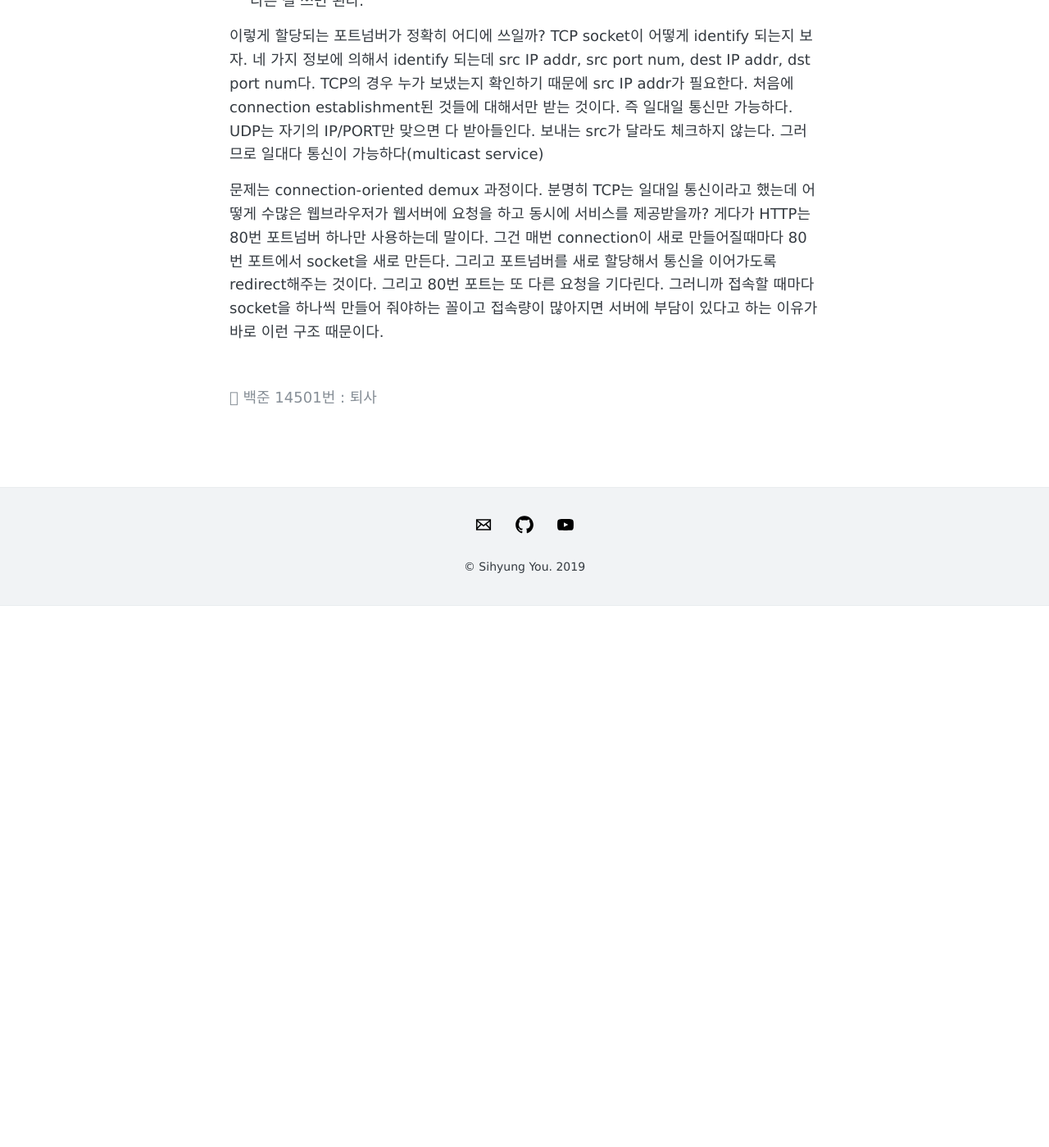
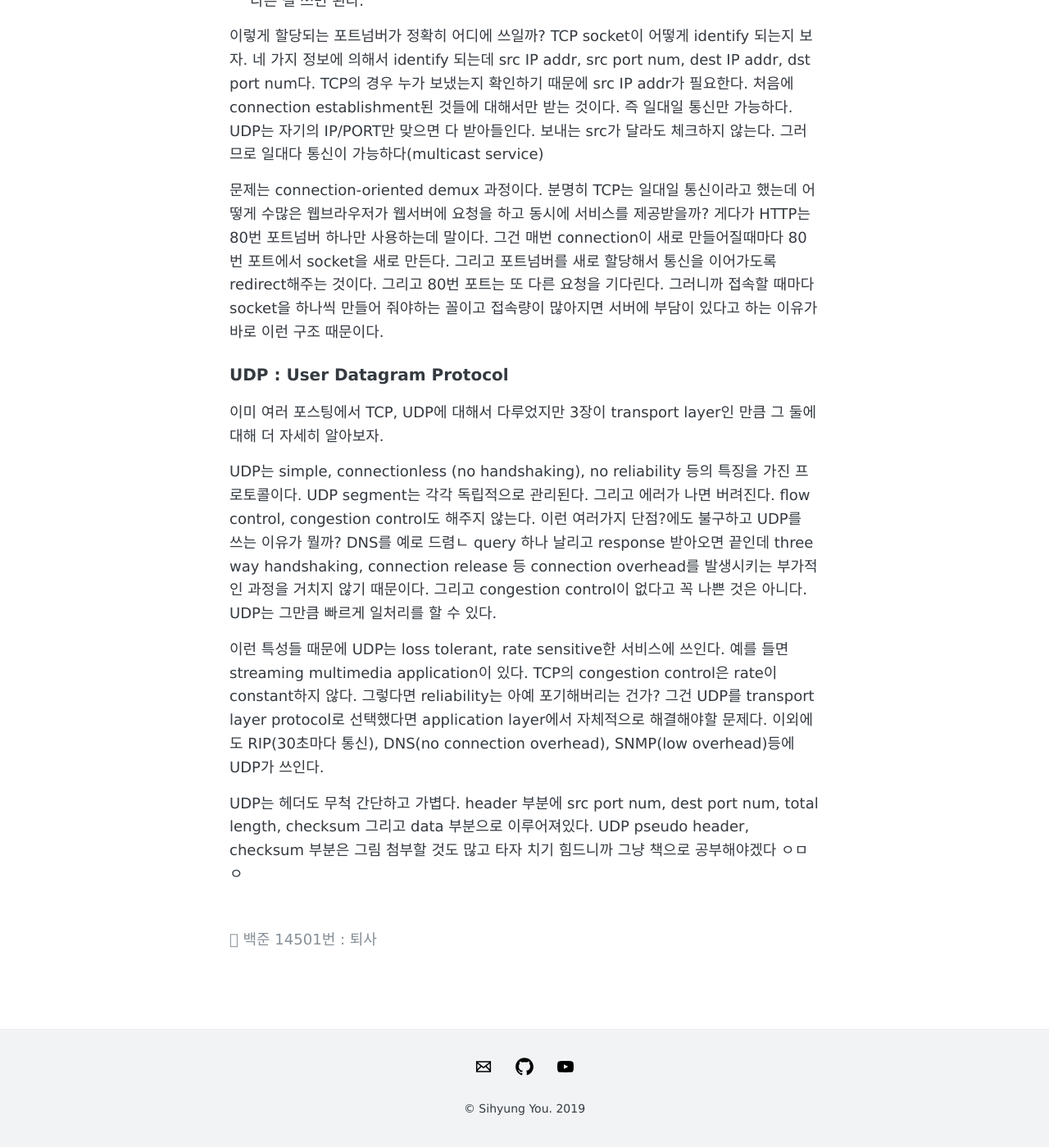
Before and after one commit to sihyungyou/sihyungyou.github.io, a Jekyll site: the page built from _posts/2019-10-15-network-3-123.md, in a window 1280 px wide and 1400 px high, scrolled down 2103 px. Shown: the whole window at 82% size. Built offline with Jekyll 4.4.1, drawn with Linux system fonts in a browser that asks for light colours; comment, search, counter and statistics services are not loaded; before the commit the page ends 2842 px from its top, so only the background shows below that; some of the changed text lies outside the part shown.

```diff
--- a/_posts/2019-10-15-network-3-1-3-2.md
+++ b/_posts/2019-10-15-network-3-123.md
@@ -1,11 +1,11 @@
 ---
 layout: post
-title: "Network : CH 3-1, 3-2"
+title: "Network : CH 3-1, 3-2, 3-3"
 tags: [한동대, 공부, 네트워크]
 comments: true
 ---
 
-> 3.1 Transport-layer services, 3.2 Multiplexing and demultiplexing
+> 3.1 Transport-layer Services, 3.2 Mux and Demux, 3.3 UDP
 
 ### Transport Services
 Transport layer는 applicaiton process 간의 logical communication을 제공하는데 이는 physical communication(data link layer에서 이루어지는)이 아니라는 것을 의미한다. 또한 end system 에서 돌아간다. sending side는 application messages를 segments로 나누어 network layer로 보낸다. receiving side는 그렇게 나누어진걸 다시 합친 후(reassembles segments -> messages) application layer로 올려보낸다.
@@ -49,3 +49,12 @@ idetifying process 역할을 하는 것이 `port number`이다. 클라이언트
 이렇게 할당되는 포트넘버가 정확히 어디에 쓰일까? TCP socket이 어떻게 identify 되는지 보자. 네 가지 정보에 의해서 identify 되는데 src IP addr, src port num, dest IP addr, dst port num다. TCP의 경우 누가 보냈는지 확인하기 때문에 src IP addr가 필요한다. 처음에 connection establishment된 것들에 대해서만 받는 것이다. 즉 일대일 통신만 가능하다. UDP는 자기의 IP/PORT만 맞으면 다 받아들인다. 보내는 src가 달라도 체크하지 않는다. 그러므로 일대다 통신이 가능하다(multicast service)
 
 문제는 connection-oriented demux 과정이다. 분명히 TCP는 일대일 통신이라고 했는데 어떻게 수많은 웹브라우저가 웹서버에 요청을 하고 동시에 서비스를 제공받을까? 게다가 HTTP는 80번 포트넘버 하나만 사용하는데 말이다. 그건 매번 connection이 새로 만들어질때마다 80번 포트에서 socket을 새로 만든다. 그리고 포트넘버를 새로 할당해서 통신을 이어가도록 redirect해주는 것이다. 그리고 80번 포트는 또 다른 요청을 기다린다. 그러니까 접속할 때마다 socket을 하나씩 만들어 줘야하는 꼴이고 접속량이 많아지면 서버에 부담이 있다고 하는 이유가 바로 이런 구조 때문이다.
+
+### UDP : User Datagram Protocol
+이미 여러 포스팅에서 TCP, UDP에 대해서 다루었지만 3장이 transport layer인 만큼 그 둘에 대해 더 자세히 알아보자.
+
+UDP는 simple, connectionless (no handshaking), no reliability 등의 특징을 가진 프로토콜이다. UDP segment는 각각 독립적으로 관리된다. 그리고 에러가 나면 버려진다. flow control, congestion control도 해주지 않는다. 이런 여러가지 단점?에도 불구하고 UDP를 쓰는 이유가 뭘까? DNS를 예로 드렴ㄴ query 하나 날리고 response 받아오면 끝인데 three way handshaking, connection release 등 connection overhead를 발생시키는 부가적인 과정을 거치지 않기 때문이다. 그리고 congestion control이 없다고 꼭 나쁜 것은 아니다. UDP는 그만큼 빠르게 일처리를 할 수 있다.
+
+이런 특성들 때문에 UDP는 loss tolerant, rate sensitive한 서비스에 쓰인다. 예를 들면 streaming multimedia application이 있다. TCP의 congestion control은 rate이 constant하지 않다. 그렇다면 reliability는 아예 포기해버리는 건가? 그건 UDP를 transport layer protocol로 선택했다면 application layer에서 자체적으로 해결해야할 문제다. 이외에도 RIP(30초마다 통신), DNS(no connection overhead), SNMP(low overhead)등에 UDP가 쓰인다.
+
+UDP는 헤더도 무척 간단하고 가볍다. header 부분에 src port num, dest port num, total length, checksum 그리고 data 부분으로 이루어져있다. UDP pseudo header, checksum 부분은 그림 첨부할 것도 많고 타자 치기 힘드니까 그냥 책으로 공부해야겠다 ㅇㅁㅇ
```
